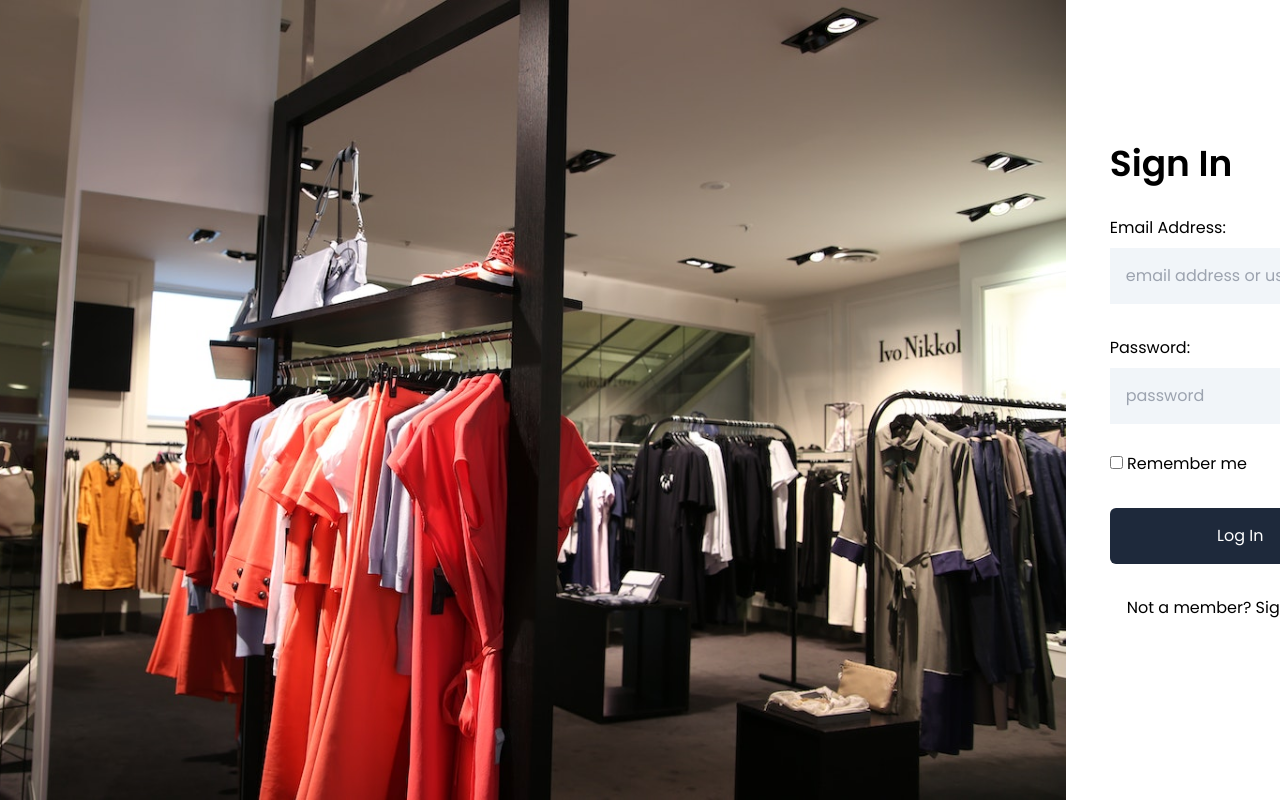
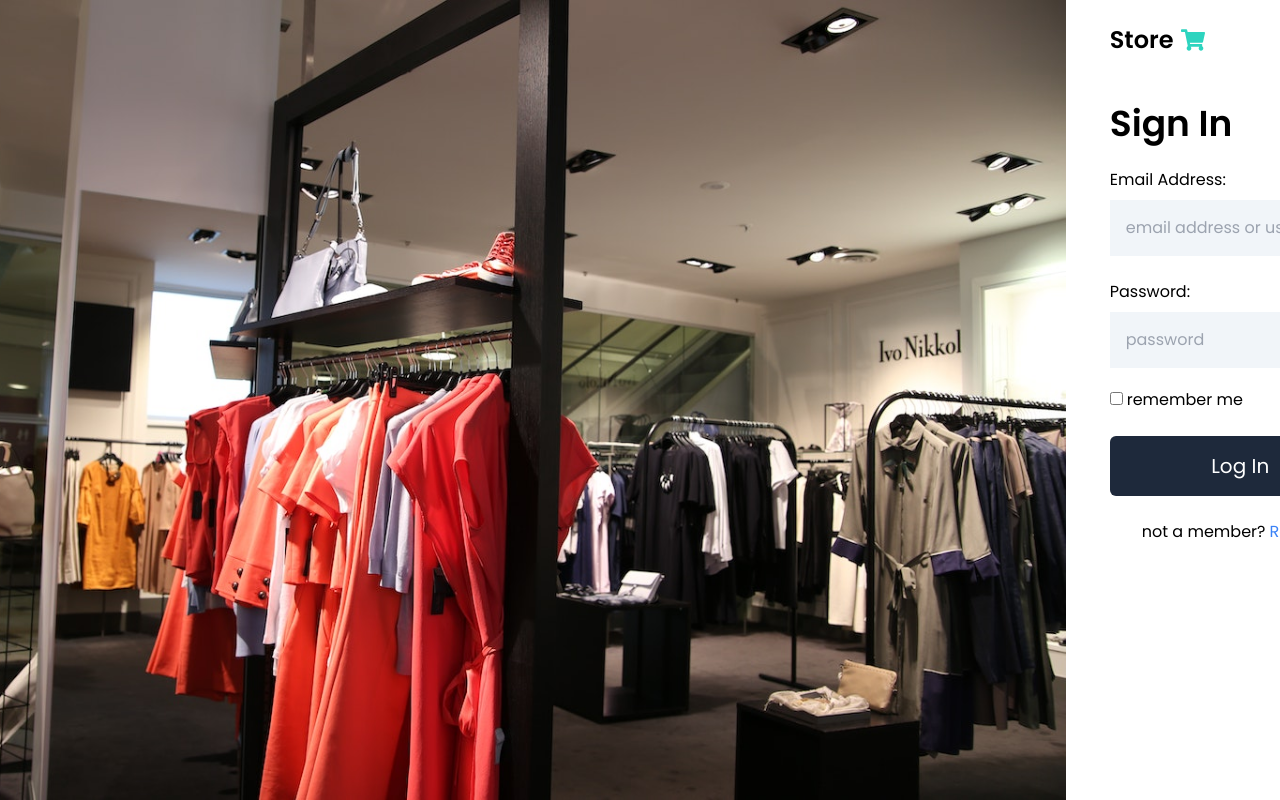
Before and after one commit to dream-topdev/React-E-Commerce, a React (Vite) app: page /auth in a window 1280 px wide. Built offline with nearby package versions, Linux system fonts and the light colour scheme.

Commit message:
Add register page

```diff
--- a/src/components/LoginCover.jsx
+++ b/src/components/LoginCover.jsx
@@ -2,11 +2,7 @@ import coverImage from "../assets/images/logincover.jpg";
 
 const LoginCover = () => {
   return (
-    <img
-      src={coverImage}
-      className="flex-none object-cover basis-7/12"
-      alt="cover-img"
-    />
+    <img src={coverImage} className="object-cover basis-7/12" alt="cover-img" />
   );
 };
 export default LoginCover;
--- a/src/components/LoginForm.jsx
+++ b/src/components/LoginForm.jsx
@@ -1,24 +1,70 @@
+import { useState } from "react";
 import FormRow from "./FormRow";
+import LoginFormTitle from "./LoginFormTitle";
 
 const LoginForm = () => {
+  const [isUser, setIsUser] = useState(true);
+
+  const toggleUser = () => {
+    setIsUser(!isUser);
+  };
+
   return (
-    <article className="my-24 basis-5/12">
-      <form action="" className="mx-auto w-3/4 mt-12 space-y-8">
-        <h2 className="text-4xl font-semibold capitalize">sign in</h2>
+    <article className="my-6 basis-5/12">
+      <form action="" className="mx-auto w-3/4 space-y-6">
+        <LoginFormTitle />
+        <h2 className="text-4xl font-semibold capitalize">
+          {isUser ? "sign in" : "register"}
+        </h2>
+        {!isUser && (
+          <FormRow type="text" label="full name" placeholder="full name" />
+        )}
         <FormRow
           type="text"
           label="email address"
           placeholder="email address or username"
         />
         <FormRow type="password" label="password" placeholder="password" />
-        <input type="checkbox" /> Remember me
+        <input type="checkbox" />
+        {isUser ? (
+          <label htmlFor="remember" className="ml-1">
+            remember me
+          </label>
+        ) : (
+          <label htmlFor="agree" className="ml-1">
+            I agree to the
+            <span className="text-blue-500 cursor-pointer"> Terms</span> and
+            <span className="text-blue-500 cursor-pointer"> Privacy</span>.
+          </label>
+        )}
+
         <button
           type="submit"
-          className="w-full p-4 text-white capitalize rounded-md bg-slate-800"
+          className="w-full p-4 text-xl text-white capitalize rounded-md bg-slate-800"
         >
-          log in
+          {isUser ? "log in" : "register"}
         </button>
-        <p className="text-center">Not a member? Sign Up now</p>
+        {isUser ? (
+          <div className="flex justify-center space-x-1 ">
+            <p className="text-center">not a member?</p>
+            <span
+              className="capitalize cursor-pointer text-blue-500"
+              onClick={toggleUser}
+            >
+              register!
+            </span>
+          </div>
+        ) : (
+          <div className="flex justify-center space-x-1 ">
+            <p className="text-center">Already a member?</p>
+            <span
+              className="capitalize cursor-pointer text-blue-500"
+              onClick={toggleUser}
+            >
+              login!
+            </span>
+          </div>
+        )}
       </form>
     </article>
   );
--- /dev/null
+++ b/src/components/LoginFormTitle.jsx
@@ -0,0 +1,14 @@
+import { Link } from "react-router-dom";
+import { FaShoppingCart } from "react-icons/fa";
+
+const LoginFormTitle = () => {
+  return (
+    <Link to="/">
+      <div className="flex text-2xl items-center mb-12 space-x-2">
+        <h3 className="font-semibold">Store</h3>
+        <FaShoppingCart className="text-teal-400 text-2xl" />
+      </div>
+    </Link>
+  );
+};
+export default LoginFormTitle;
--- a/src/components/UI/Promotional.jsx
+++ b/src/components/UI/Promotional.jsx
@@ -22,7 +22,7 @@ const Promotional = () => {
   ];
 
   return (
-    <section className="flex justify-around w-full mx-auto my-12">
+    <section className="flex justify-around items-center w-full mx-auto my-12">
       {promData.map((item) => {
         return (
           <article
--- a/src/components/cart/Cart.jsx
+++ b/src/components/cart/Cart.jsx
@@ -9,11 +9,11 @@ const Cart = () => {
     <>
       <Link to="cart">
         <div className="hidden px-4 py-1 rounded-full cursor-pointer lg:block md:px-8">
-          <div className="relative flex space-x-4 text-4xl duration-75">
+          <div className="relative flex space-x-4 text-3xl duration-75">
             <AiOutlineHeart />
             <AiOutlineShoppingCart />
           </div>
-          <p className="absolute w-6 h-6 flex justify-center items-center rounded-full text-[18px] font-bold p-4 top-0 right-32 bg-red-700 z-10 text-white">
+          <p className="absolute w-4 h-4 flex justify-center items-center rounded-full text-xs p-3 top-2 right-32 bg-red-700 z-10 text-white">
             {itemsInCart.length}
           </p>
         </div>
```
